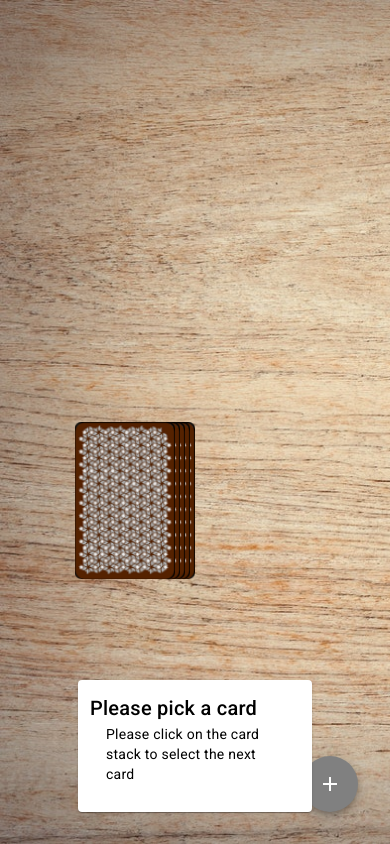
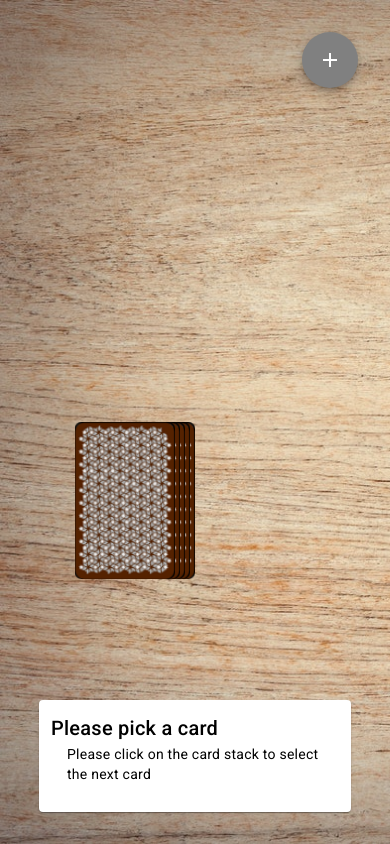
Before and after one commit to SimonVitt/ringoffire, an Angular app: page /game in a window 390 px wide. Built offline with nearby package versions, Linux system fonts and the light colour scheme.

Commit message:
responsive

```diff
--- a/src/app/game-info/game-info.component.ts
+++ b/src/app/game-info/game-info.component.ts
@@ -31,7 +31,6 @@ export class GameInfoComponent {
 
   ngOnChanges() {
     if (this.card !== '') {
-      console.log(this.card.split('_')[1]);
       let cardNumber = +this.card.split('_')[1];
       this.title = this.cardAction[cardNumber - 1].title;
       this.description = this.cardAction[cardNumber - 1].description;
--- a/src/app/game/game.component.html
+++ b/src/app/game/game.component.html
@@ -1,5 +1,8 @@
-<app-player *ngFor="let player of game.players; let i = index" [ngStyle]="{'top.px': i * 90 + 150}" [name]="player" [playerActive]="i == game.currentPlayer"
-    class="player-position"></app-player>
+<div class="players-container" [ngStyle]="{'top.px': 150}">
+    <app-player *ngFor="let player of game.players; let i = index"
+        [ngStyle]="{'top.px': i * marginBetweenPlayers}" [name]="player"
+        [playerActive]="i == game.currentPlayer" class="player-position"></app-player>
+</div>
 <div class="field">
     <div class="card-stack">
         <!-- card stack -->
--- a/src/app/game/game.component.scss
+++ b/src/app/game/game.component.scss
@@ -7,6 +7,7 @@
     display: flex;
     justify-content: center;
     align-items: center;
+    box-sizing: border-box;
 }
 
 .card-stack{
@@ -69,3 +70,57 @@
     right: 20%;
     left: 20%;
 }
+
+.players-container{
+    position: absolute;
+    right: 0;
+    height: 500px;
+}
+
+@media(max-width: 1200px){
+    .field{
+        justify-content: unset;
+        padding-left: 30%;
+    }
+
+    .pin-bottom{
+        left: 10%;
+        right: 10%;
+    }
+
+    .button-add{
+        top: 32px;
+        bottom: unset;
+    }
+}
+
+@media (max-width: 600px){
+    .field{
+        justify-content: center;
+        padding: 0;
+    }
+
+    .pick-card{
+        animation: pick-card-animation-small 1.2s ease-in-out;
+        transform: scale(1.3) translateX(14px) translateY(-180px) rotate(-10deg);
+    }
+
+    .played-card{
+        transform: scale(1.3) translateX(14px) translateY(-180px) rotate(-10deg);
+    }
+
+    @keyframes pick-card-animation-small {
+        0%{
+            transform: scale(1);
+        }
+        40%{
+            transform: scale(1.3);
+        }
+        60%{
+            transform: scale(1.3);
+        }
+        100%{
+            transform: scale(1.3) translateX(14px) translateY(-180px) rotate(-10deg);
+        }
+    }
+}
--- a/src/app/game/game.component.ts
+++ b/src/app/game/game.component.ts
@@ -12,15 +12,17 @@ import { DialogAddPlayerComponent } from '../dialog-add-player/dialog-add-player
 export class GameComponent {
   pickCardAnimation = false;
   currentCard: string = '';
+  marginBetweenPlayers: number;
   game: Game;
 
   constructor(public dialog: MatDialog) {
     this.game = new Game();
+    if(document.body.offsetWidth < 800){
+      this.marginBetweenPlayers = 50;
+    }else{
+      this.marginBetweenPlayers = 90;
+    }
   }
-
-  /*ngOnInit(){
-    this.newGame();
-  }*/
 
   takeCard() {
     if (!this.pickCardAnimation) {
--- a/src/app/player/player.component.scss
+++ b/src/app/player/player.component.scss
@@ -22,3 +22,18 @@
 .player-active{
     background-color: orange !important;
 }
+
+@media(max-width: 800px){
+    .player{
+        padding: 4px;
+
+        span{
+            font-size: 24px;
+            margin: 8px;
+        }
+
+        img{
+            height: 32px;
+        }
+    }
+}
--- a/src/app/start-screen/start-screen.component.scss
+++ b/src/app/start-screen/start-screen.component.scss
@@ -6,6 +6,7 @@
     display: flex;
     justify-content: center;
     align-items: center;
+    overflow: hidden;
 
     img{
         height: 100vh;
@@ -30,3 +31,11 @@
         }
     }
 }
+
+@media (max-width: 780px) {
+    .start-label-box{
+        img{
+            width: 70vw;
+        }
+    }
+}
```
